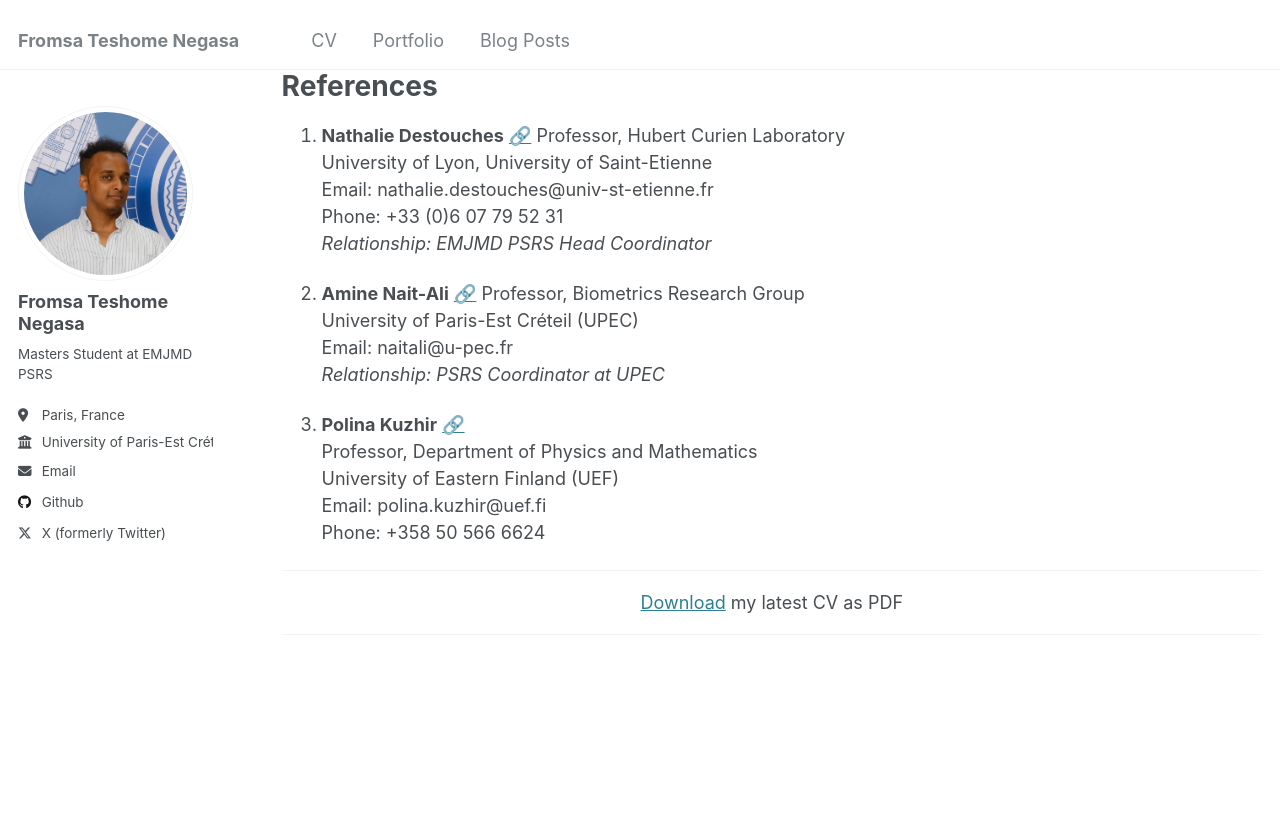
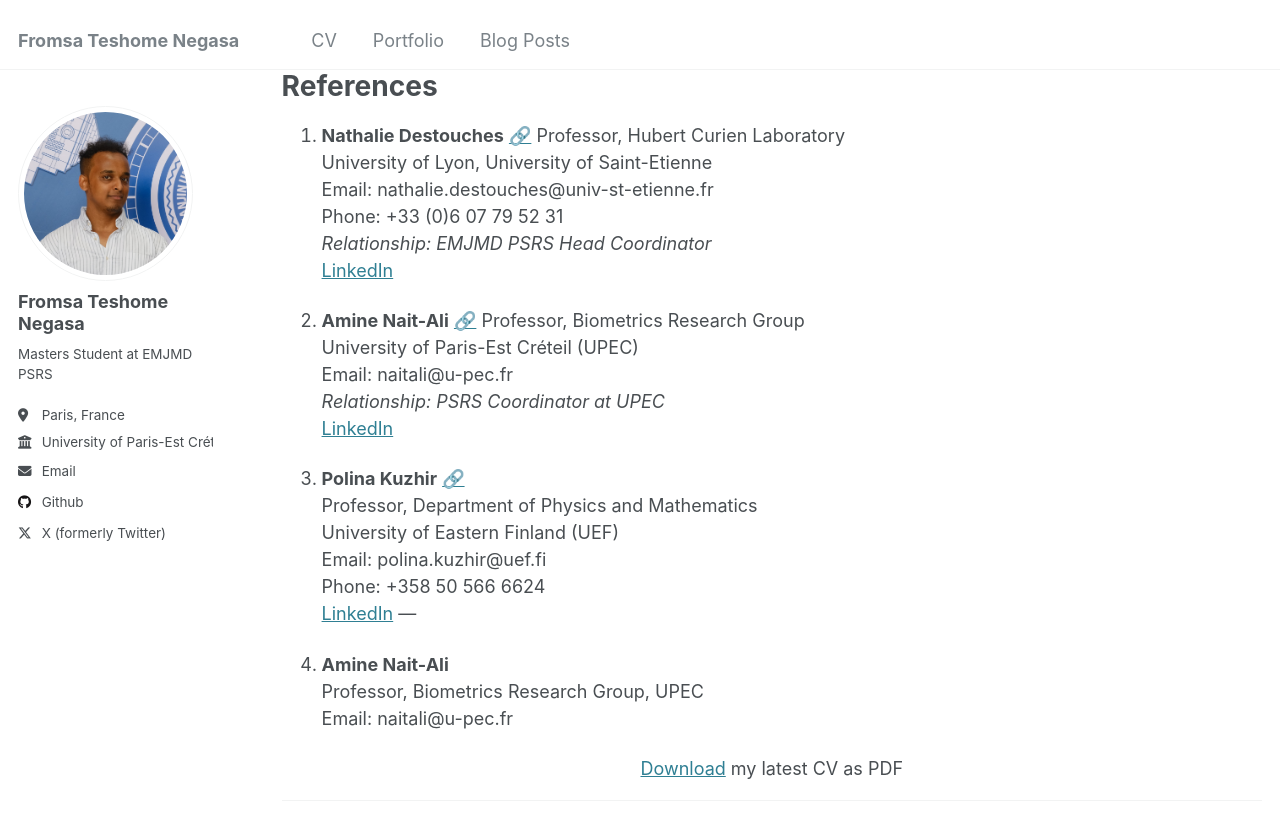
Before and after one commit to PHYRA47/phyra47.github.io, a Jekyll site: the page built from _pages/cv.md, in a window 1280 px wide and 900 px high, scrolled down 3217 px. Shown: the top 840 px of the window. Built offline with Jekyll 4.4.1, drawn with Linux system fonts in a browser that asks for light colours; emoji names are drawn with the system emoji font.

Commit message:
Update CV references with additional LinkedIn profiles for enhanced networking clarity

```diff
--- a/_pages/cv.md
+++ b/_pages/cv.md
@@ -134,20 +134,28 @@ References
    Email: nathalie.destouches@univ-st-etienne.fr
    Phone: +33 (0)6 07 79 52 31
    *Relationship: EMJMD PSRS Head Coordinator*
+   [LinkedIn](https://www.linkedin.com/in/nathalie-destouches-713605163/)
 
 2. **Amine Nait-Ali** [🔗](https://www.amine-nait-ali.org/)
    Professor, Biometrics Research Group
    University of Paris-Est Créteil (UPEC)
    Email: naitali@u-pec.fr
    *Relationship: PSRS Coordinator at UPEC*
+   [LinkedIn](https://www.linkedin.com/in/amine-nait-ali-a56b5b22/)
 
 3. **Polina Kuzhir** [🔗](https://uefconnect.uef.fi/en/polina.kuzhir/)
    Professor, Department of Physics and Mathematics
    University of Eastern Finland (UEF)
    Email: polina.kuzhir@uef.fi
    Phone: +358 50 566 6624
+   [LinkedIn](https://www.linkedin.com/in/polina-kuzhir-556765bb/)
+  ---
 
-  ---
+
+2. **Amine Nait-Ali**
+  Professor, Biometrics Research Group, UPEC
+  Email: naitali@u-pec.fr
+
 
 
   <div style="text-align: center">
```
